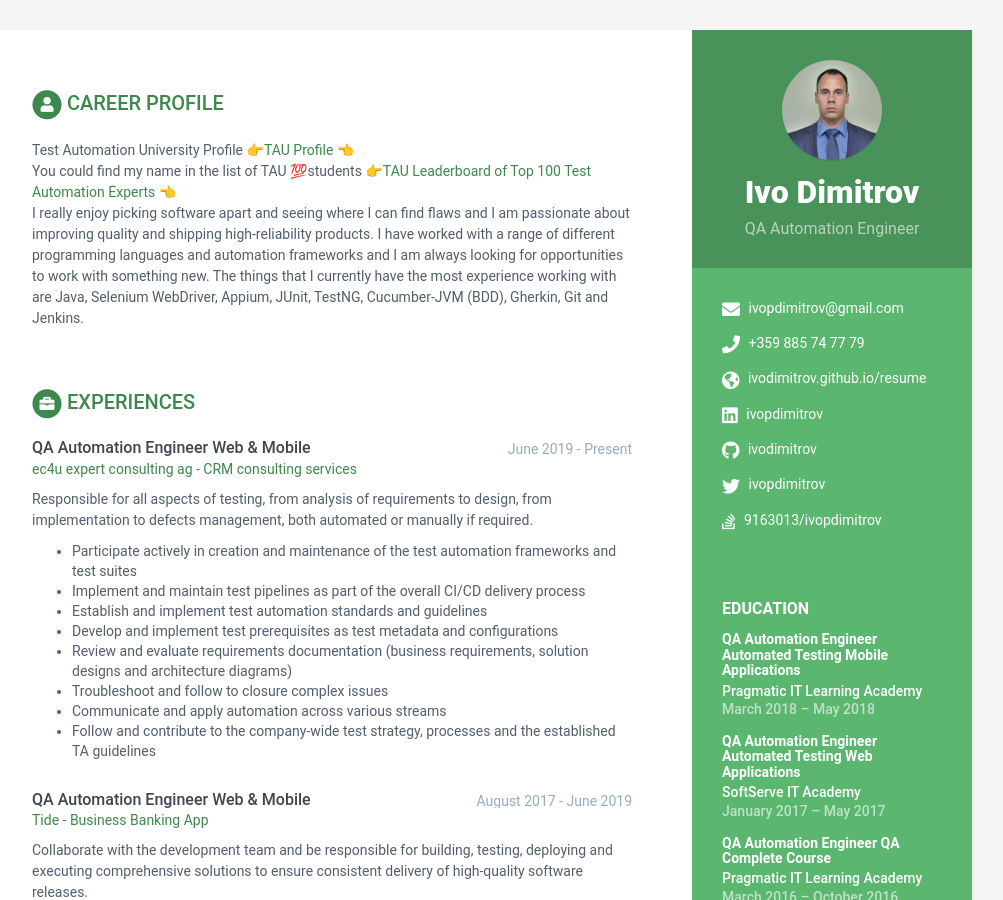
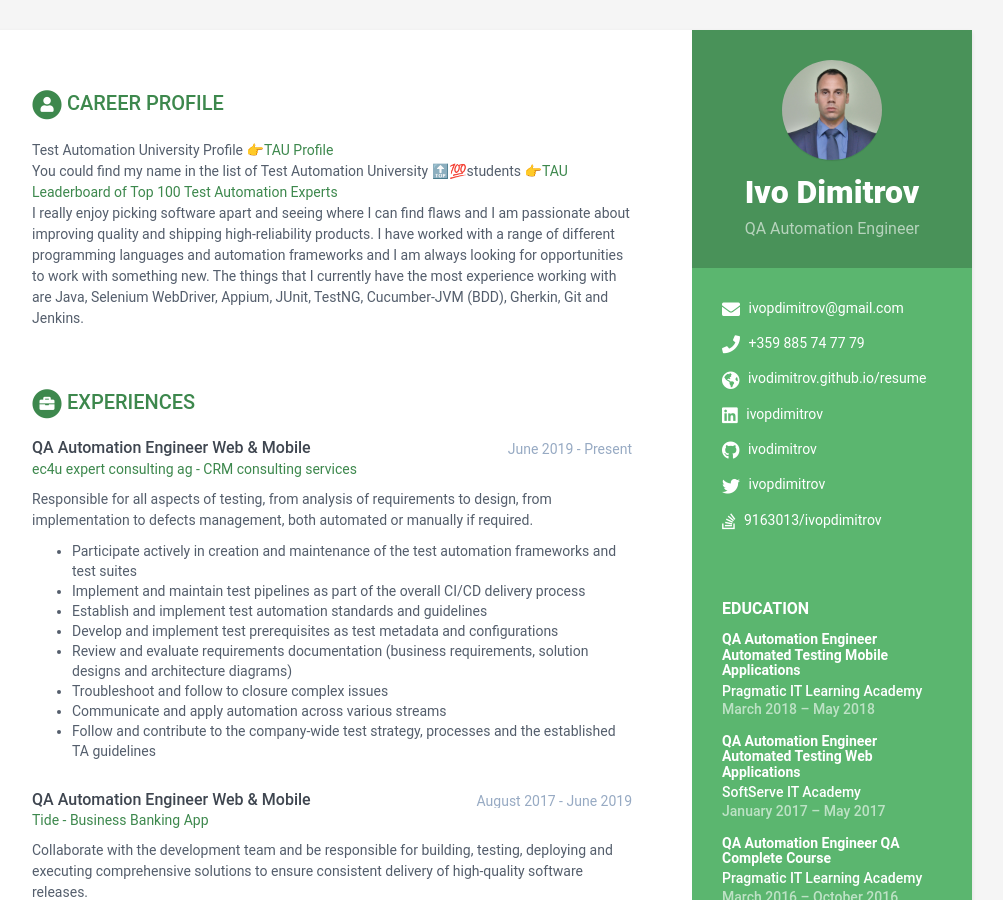
Before and after one commit to ivodimitrov/resume, a Jekyll site: the page built from index.html, in a window 1280 px wide and 900 px high. Shown: the whole window, without its empty margins (168-1171 px from the left). Built offline with Jekyll 4.4.1, drawn with Linux system fonts in a browser that asks for light colours.

```diff
--- a/_data/data.yml
+++ b/_data/data.yml
@@ -41,8 +41,8 @@ sidebar:
 career-profile:
   title: Career Profile
   summary: |
-    Test Automation University Profile 👉<a target="_blank" href="https://testautomationu.applitools.com/me.html#ivopdimitrov">TAU Profile</a> 👈 <br />
-    You could find my name in the list of TAU 💯students 👉<a target="_blank" href="https://testautomationu.applitools.com/tau100.html">TAU Leaderboard of Top 100 Test Automation Experts</a> 👈 <br />
+    Test Automation University Profile 👉<a target="_blank" href="https://testautomationu.applitools.com/me.html#ivopdimitrov">TAU Profile</a><br />
+    You could find my name in the list of Test Automation University 🔝💯students 👉<a target="_blank" href="https://testautomationu.applitools.com/tau100.html">TAU Leaderboard of Top 100 Test Automation Experts</a><br />
     I really enjoy picking software apart and seeing where I can find flaws and I am passionate about improving
     quality and shipping high-reliability products. I have worked with a range of different programming languages
     and automation frameworks and I am always looking for opportunities to work with something new. The things that
```
